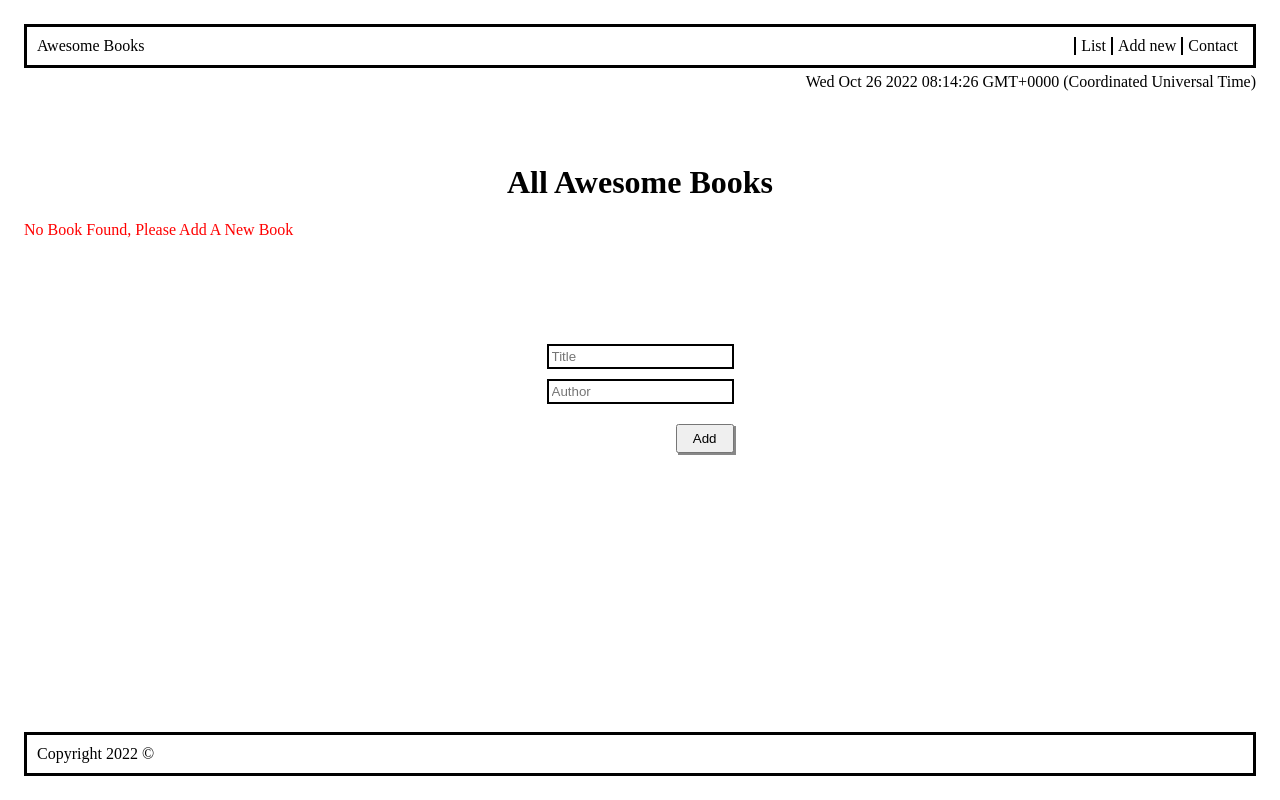
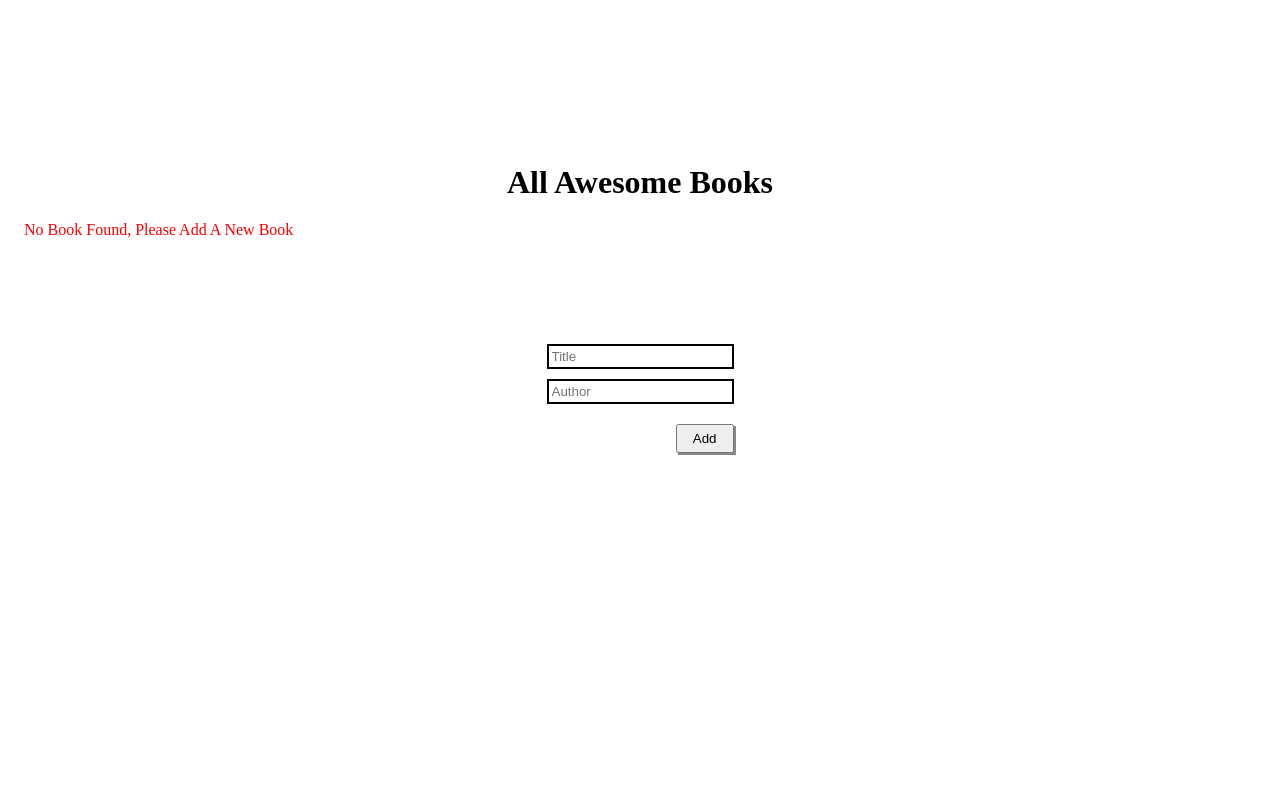
Before and after one commit to waseemqureshi2020/awesome-books, a website: page index.html in a window 1280 px wide. Drawn offline with Linux system fonts and the light colour scheme.

```diff
--- a/index.html
+++ b/index.html
@@ -8,7 +8,7 @@
   <title>Awesome Books</title>
 </head>
 <body onload="displayCounterTime()">
-  <header>
+  <header class="display-none">
     <nav class="nav-bar">
       <div class="logo">Awesome Books</div>
       <ul class="menu">
@@ -41,7 +41,7 @@
       </ul>
     </div>
   </section>
-  <footer>
+  <footer class="display-none">
     <div>Copyright 2022 &copy</div>
   </footer>
   <script src="script.js"></script>
```
